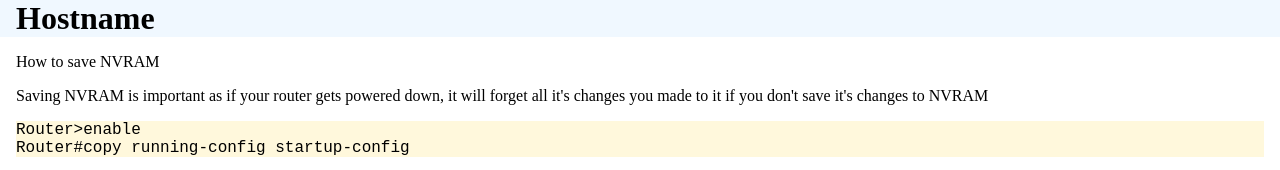
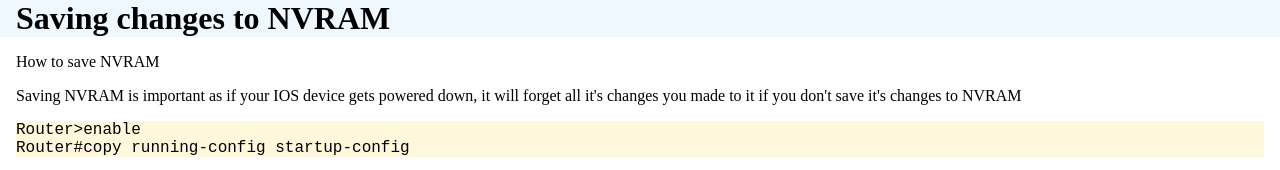
Before and after one commit to MachineThing/CiscoNetworking, a plain HTML site: page Internetwork/SavingChanges.html in a window 1280 px wide. Shown: the top 170 px of the page. Drawn offline with Linux system fonts and the light colour scheme.

```diff
--- a/Internetwork/SavingChanges.html
+++ b/Internetwork/SavingChanges.html
@@ -6,10 +6,10 @@
         <title>IOS - Saving NVRAM</title>
     </head>
     <body>
-        <h1>Hostname</h1>
+        <h1>Saving changes to NVRAM</h1>
         <div class="content">
             <p>How to save NVRAM</p>
-            <p>Saving NVRAM is important as if your router gets powered down, it will forget all it's changes you made to it if you don't save it's changes to NVRAM</p>
+            <p>Saving NVRAM is important as if your IOS device gets powered down, it will forget all it's changes you made to it if you don't save it's changes to NVRAM</p>
             <div class="command">
                 <p>
                 Router>enable<br />
```
Also changed, not shown: index.html (+2 -0 lines).
